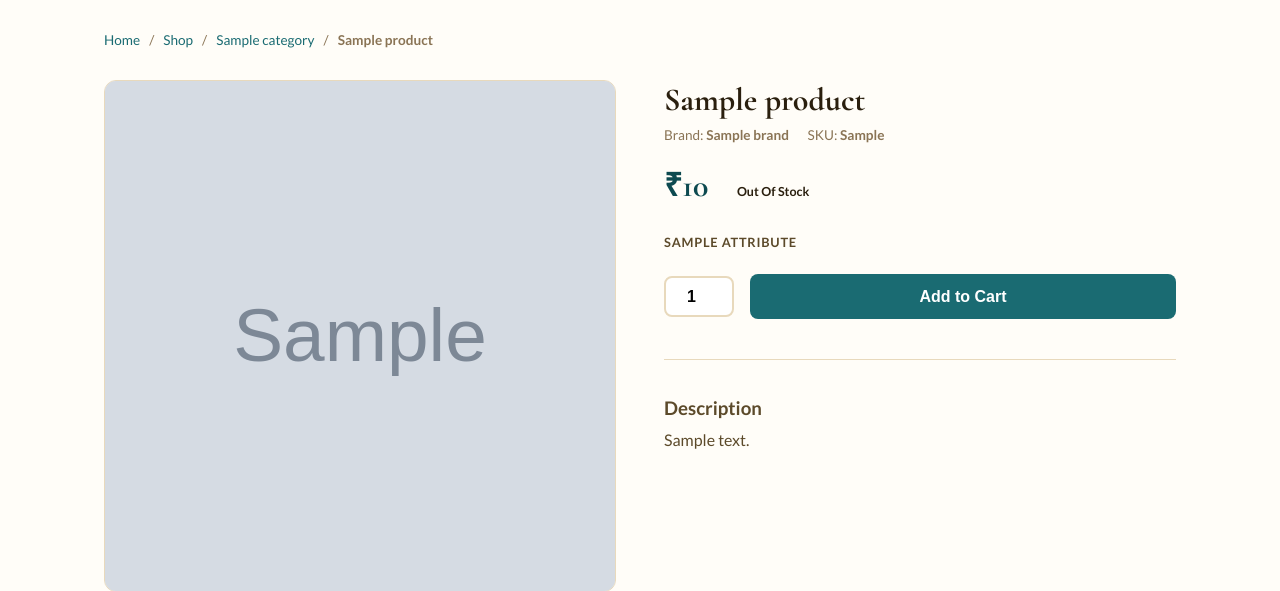
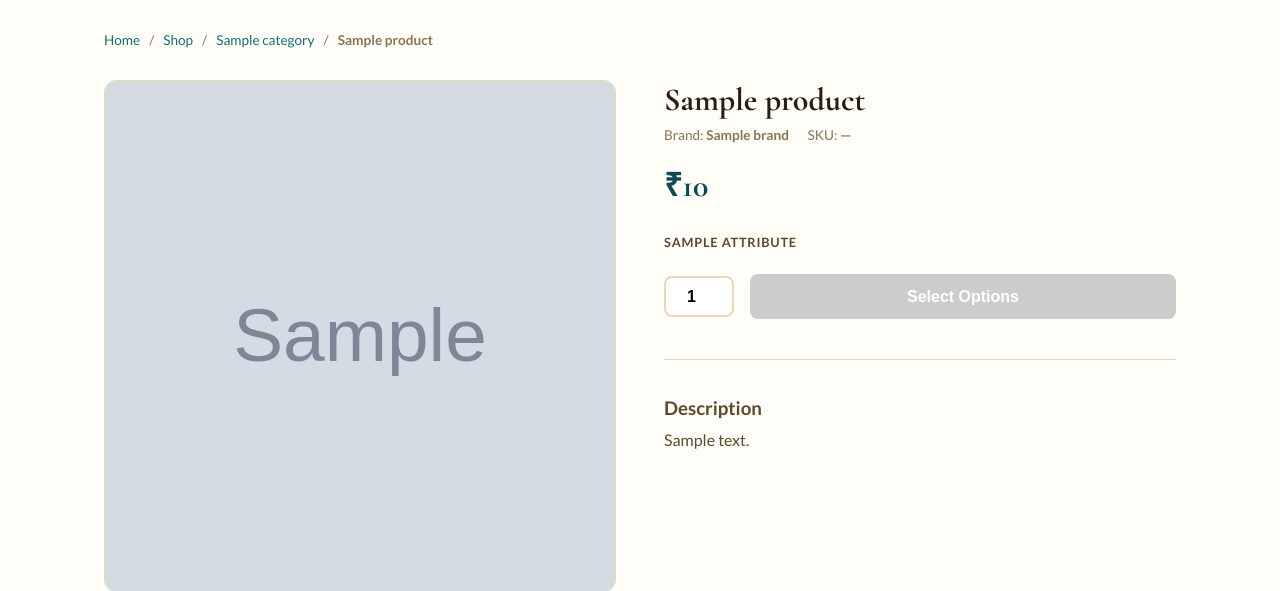
Before and after one commit to mynexasolutions-spec/talbeena, a Flask app: page /product/1 in a window 1280 px wide. Shown: the part 70-661 px from the top of the page. Run offline with Flask 3, Linux system fonts and the light colour scheme; tables that the repository leaves empty hold one stand-in row (values such as "Sample post"); grey boxes marked "Sample" are stand-in pictures.

Commit message:
Clean initial state: hide badge/stock/SKU, disable button with 'Select Options' until both flavor and weight are selected

```diff
--- a/templates/product.html
+++ b/templates/product.html
@@ -329,7 +329,7 @@
       <h1>{{ product.name }}</h1>
       <div class="product-meta">
         {% if product.brand_name %}<span>Brand: <strong>{{ product.brand_name }}</strong></span>{% endif %}
-        <span>SKU: <strong id="productSku">{{ product.sku or 'N/A' }}</strong></span>
+        <span>SKU: <strong id="productSku">—</strong></span>
       </div>
 
       <div class="price-block">
@@ -337,7 +337,7 @@
         {% if product.sale_price and product.price and product.sale_price < product.price %}
         <span class="original-price" id="originalPrice">₹{{ "%.0f"|format(product.price) }}</span>
         {% endif %}
-        <span class="stock-badge {{ product.stock_status }}" id="stockBadge">{{ product.stock_status|replace('_', ' ')|title }}</span>
+        <span class="stock-badge {{ product.stock_status }}" id="stockBadge" style="display:none;">{{ product.stock_status|replace('_', ' ')|title }}</span>
       </div>
 
       <!-- ── Dynamic Variation Selectors (populated by JS) ── -->
@@ -352,7 +352,7 @@
 
         <div class="qty-row">
           <input type="number" name="qty" value="1" min="1" max="99" class="qty-input" id="qtyInput" />
-          <button type="submit" class="btn-add-cart" id="addToCartBtn">Add to Cart</button>
+          <button type="submit" class="btn-add-cart" id="addToCartBtn" disabled>Select Options</button>
         </div>
       </form>
 
@@ -568,16 +568,23 @@
 
   function updateDisplay(price, stock, status, sku, varId, varImages, varDesc, varShortDesc) {
     document.getElementById("currentPrice").textContent = "₹" + Math.round(price);
-    document.getElementById("productSku").textContent = sku || "N/A";
+    document.getElementById("productSku").textContent = (varId && sku) ? sku : "—";
     document.getElementById("varIdInput").value = varId || "";
 
+    // Hide badge and disable button when no variation is selected
     const badge = document.getElementById("stockBadge");
-    badge.textContent = (status || "in_stock").replace(/_/g, " ");
-    badge.className = "stock-badge " + (status === "out_of_stock" ? "out-of-stock" : "in-stock");
-
     const btn = document.getElementById("addToCartBtn");
-    btn.disabled = (stock <= 0);
-    btn.textContent = stock <= 0 ? "Out of Stock" : "Add to Cart";
+    if (!varId) {
+      badge.style.display = "none";
+      btn.disabled = true;
+      btn.textContent = "Select Options";
+    } else {
+      badge.style.display = "inline-block";
+      badge.textContent = (status || "in_stock").replace(/_/g, " ");
+      badge.className = "stock-badge " + (status === "out_of_stock" ? "out-of-stock" : "in-stock");
+      btn.disabled = (stock <= 0);
+      btn.textContent = stock <= 0 ? "Out of Stock" : "Add to Cart";
+    }
 
     // Hide original price if no sale
     const origEl = document.getElementById("originalPrice");
```
